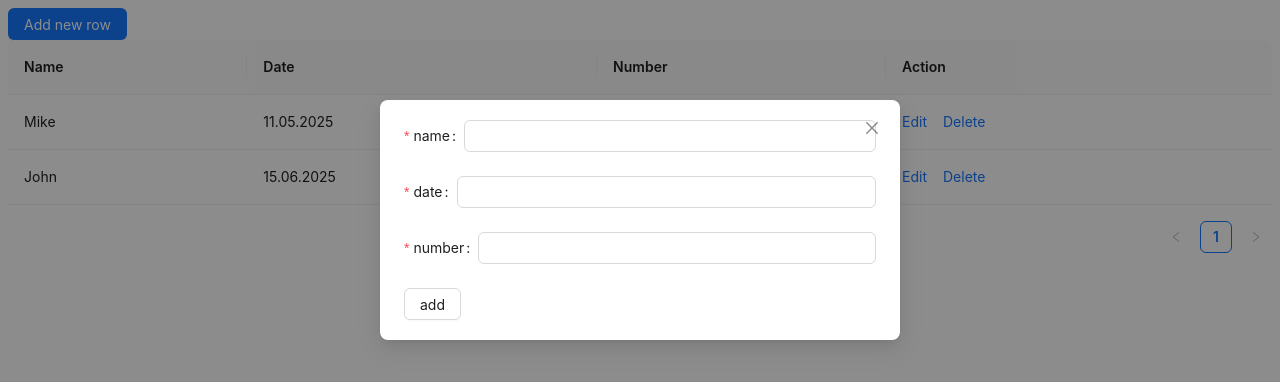
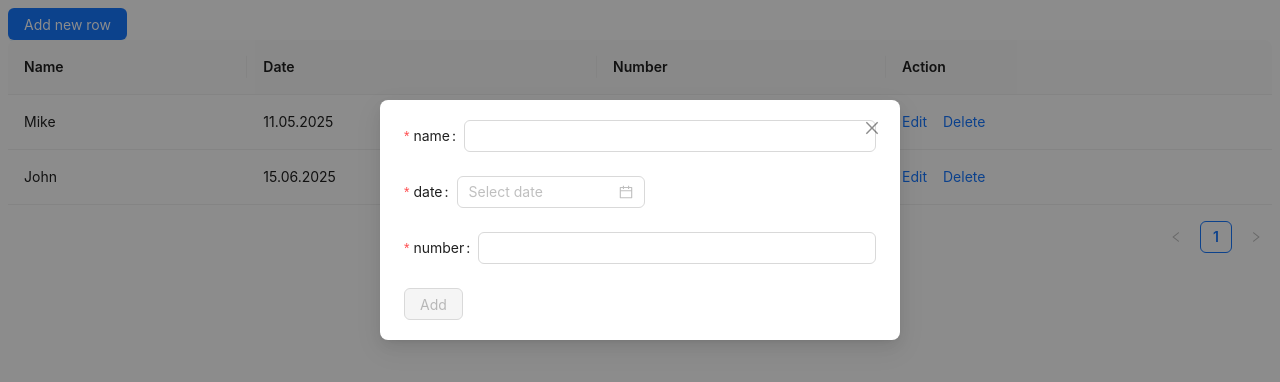
Before and after one commit to GSasha9/test_case, a React (Vite) app in the folder react-ts/: page / in a window 1280 px wide. Both pictures are taken after a click on the button "Add new row". Shown: the top 382 px of the page. Built offline with nearby package versions, Linux system fonts and the light colour scheme.

Commit message:
feat: add SubmitButton component and handle date field

```diff
--- a/react-ts/src/App.tsx
+++ b/react-ts/src/App.tsx
@@ -1,6 +1,7 @@
-import MainTable from './components/table/main-table';
 import { Button } from 'antd';
 import { useState } from 'react';
+
+import MainTable from './components/table/main-table';
 
 function App() {
   const [isModalOpen, setIsModalOpen] = useState(false);
@@ -8,6 +9,7 @@ function App() {
   const handleButton = () => {
     setIsModalOpen(true);
   };
+
   return (
     <main>
       <Button type="primary" onClick={handleButton}>
--- /dev/null
+++ b/react-ts/src/components/buttons/submit/submit-button.tsx
@@ -0,0 +1,29 @@
+import type { FormInstance } from 'antd';
+import { Button, Form } from 'antd';
+import { useEffect, useState } from 'react';
+
+interface SubmitButtonProps {
+  form: FormInstance;
+  children: React.ReactNode;
+}
+
+const SubmitButton = ({ form, children }: SubmitButtonProps) => {
+  const [submittable, setSubmittable] = useState(false);
+
+  const values = Form.useWatch([], form);
+
+  useEffect(() => {
+    form
+      .validateFields({ validateOnly: true })
+      .then(() => setSubmittable(true))
+      .catch(() => setSubmittable(false));
+  }, [form, values]);
+
+  return (
+    <Button type="primary" htmlType="submit" disabled={!submittable}>
+      {children}
+    </Button>
+  );
+};
+
+export default SubmitButton;
--- a/react-ts/src/components/form/modal-form.tsx
+++ b/react-ts/src/components/form/modal-form.tsx
@@ -1,4 +1,7 @@
-import { Button, Form, Input } from 'antd';
+import { DatePicker, Form, Input } from 'antd';
+
+import SubmitButton from '../buttons/submit/submit-button';
+import onFinish, { type MyFormValues } from './utils/on-finish';
 
 export type FieldType = {
   name: string;
@@ -13,15 +16,15 @@ interface ModalFormProps {
 const ModalForm = ({ onSubmit }: ModalFormProps) => {
   const [form] = Form.useForm();
 
+  const handleFinish = (values: MyFormValues) => {
+    const formattedValues = onFinish(values);
+
+    form.resetFields();
+    onSubmit(formattedValues);
+  };
+
   return (
-    <Form
-      form={form}
-      name="modal_form"
-      onFinish={(values) => {
-        onSubmit(values);
-        form.resetFields();
-      }}
-    >
+    <Form form={form} name="modal_form" onFinish={handleFinish}>
       <Form.Item<FieldType>
         label="name"
         name="name"
@@ -34,7 +37,7 @@ const ModalForm = ({ onSubmit }: ModalFormProps) => {
         name="date"
         rules={[{ required: true, message: 'Please input date!' }]}
       >
-        <Input />
+        <DatePicker />
       </Form.Item>
       <Form.Item<FieldType>
         label="number"
@@ -43,9 +46,7 @@ const ModalForm = ({ onSubmit }: ModalFormProps) => {
       >
         <Input />
       </Form.Item>
-      <Button type="default" htmlType="submit">
-        add
-      </Button>
+      <SubmitButton form={form}>Add</SubmitButton>
     </Form>
   );
 };
--- /dev/null
+++ b/react-ts/src/components/form/utils/on-finish.ts
@@ -0,0 +1,19 @@
+import { Dayjs } from 'dayjs';
+
+import type { FieldType } from '../modal-form';
+
+export interface MyFormValues {
+  date: Dayjs;
+  name: string;
+  number: number;
+}
+
+const onFinish = (fieldsValue: MyFormValues): FieldType => {
+  return {
+    name: fieldsValue.name,
+    date: fieldsValue.date.format('YYYY-MM-DD'),
+    number: fieldsValue.number,
+  };
+};
+
+export default onFinish;
```
